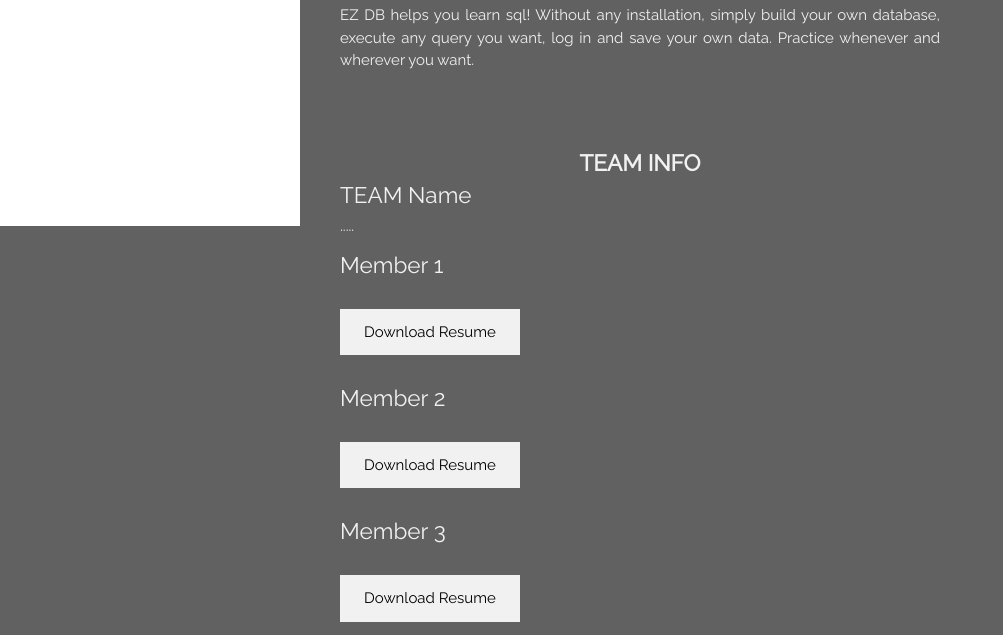
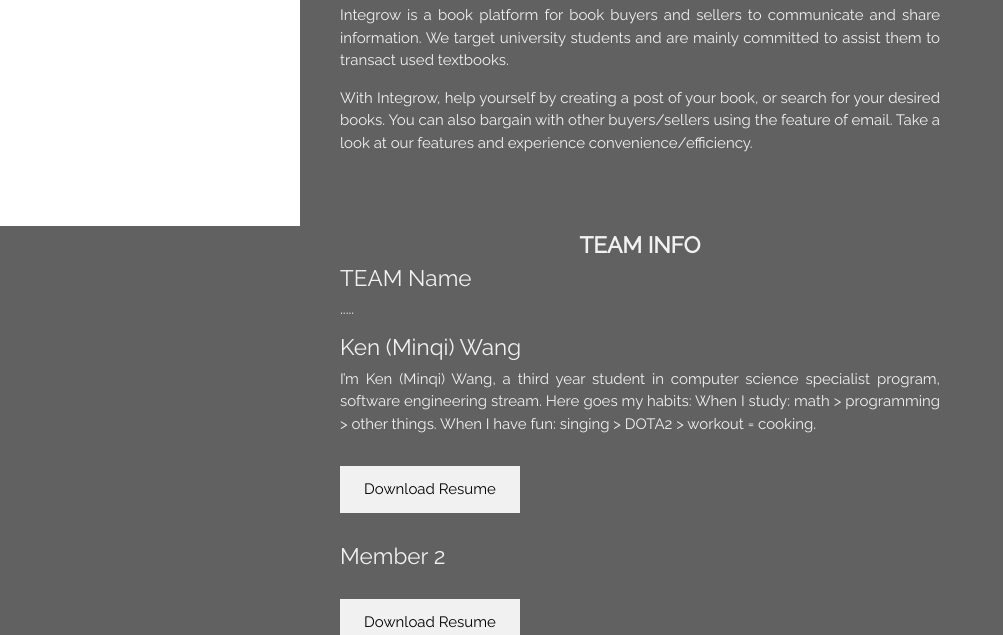
Before and after one commit to vadimsoltan/CSCC01-Website-Project, a website: page app/front_end/team.html in a window 1280 px wide. Shown: the part 574-1209 px from the top of the page, without its empty margins (0-1003 px from the left). Drawn offline with nearby package versions, Linux system fonts and the light colour scheme; a script that the page names is missing.

Commit message:
added info in team.html

```diff
--- a/app/front_end/team.html
+++ b/app/front_end/team.html
@@ -48,7 +48,10 @@
     <img src="http://www.editage.com/insights/sites/default/files/iStock_000002193842Medium_0_0.jpg" alt="No image" class="w3-image w3-padding-32" width="600" height="650">
     <div class="w3-content w3-justify" style="max-width:600px">
       <h4>INTRODUCTION</h4>
-      <p>EZ DB helps you learn sql! Without any installation, simply build your own database, execute any query you want, log in and save your own data. Practice whenever and wherever you want.
+      <p>Integrow is a book platform for book buyers and sellers to communicate and share information. We target university students and are mainly committed to assist them to transact used textbooks.
+      </p>
+      <p>
+      With Integrow, help yourself by creating a post of your book, or search for your desired books. You can also bargain with other buyers/sellers using the feature of email. Take a look at our features and experience convenience/efficiency.
       </p>
     </div>
   </div>
@@ -62,8 +65,8 @@
     <div class="w3-content w3-justify" style="max-width:600px">
       <h4>TEAM Name</h4>
       <p>.....</p>
-      <h4>Member 1</h4>
-      <p>
+      <h4>Ken (Minqi) Wang</h4>
+      <p>I’m Ken (Minqi) Wang, a third year student in computer science specialist program, software engineering stream. Here goes my habits: When I study: math > programming > other things. When I have fun: singing > DOTA2 > workout = cooking.
       </p>
 
       <p><a class="w3-button w3-light-grey w3-padding-large w3-margin-top w3-margin-bottom" href="" download="Audrey.pdf">Download Resume</a></p>
```
